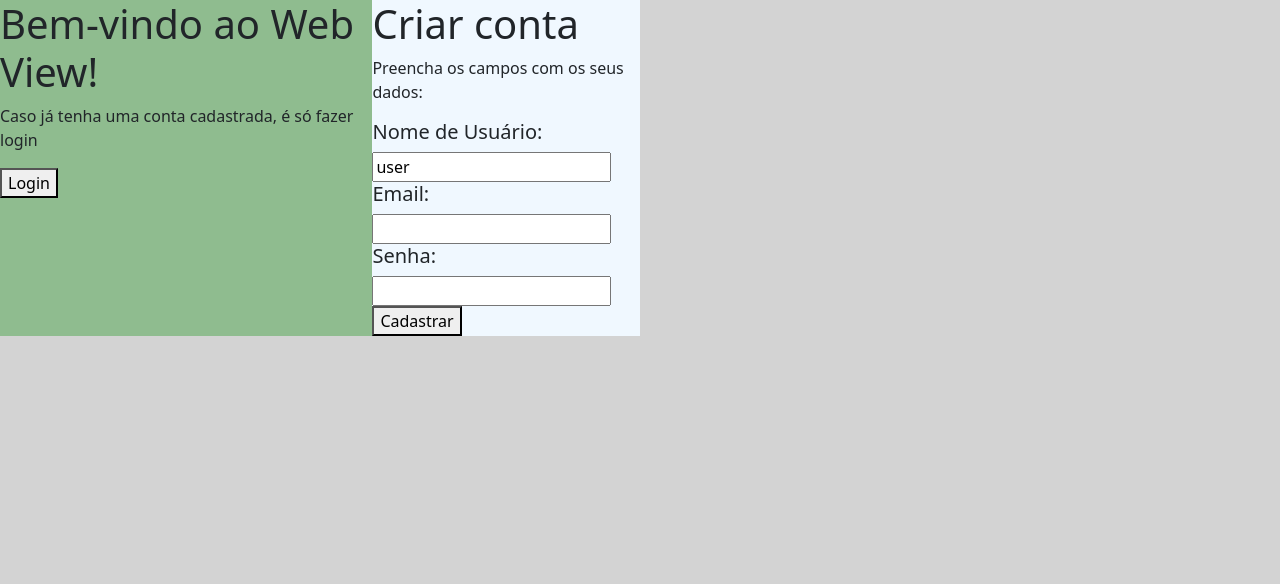
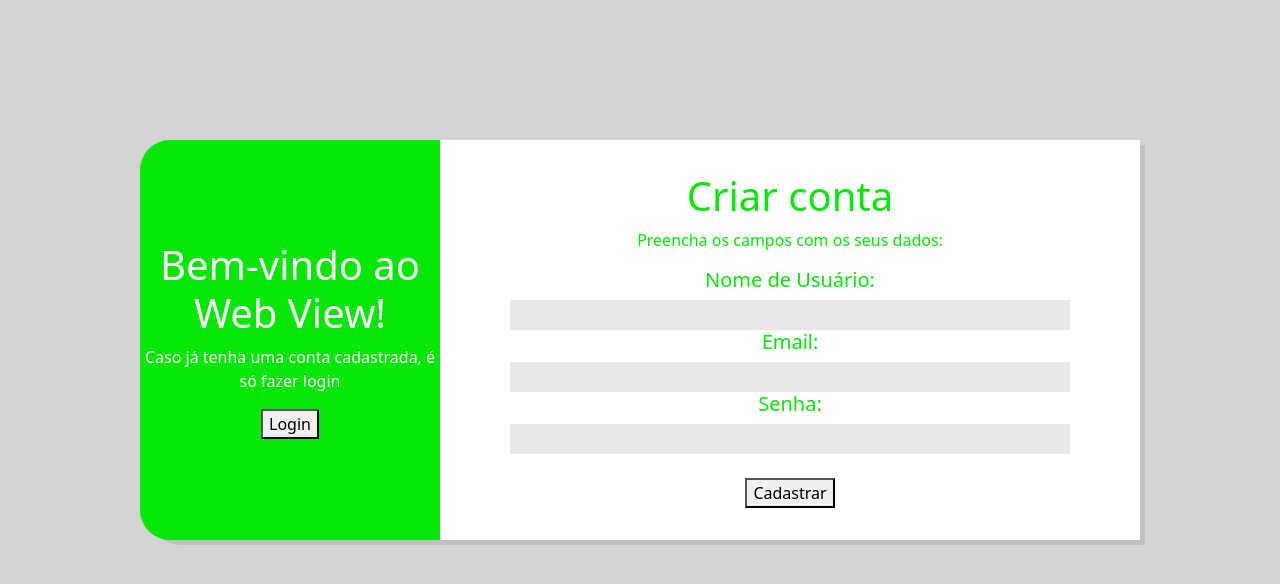
Before and after one commit to Figurantye/Web-View, a website: page View/registro.html in a window 1280 px wide. Drawn offline with nearby package versions, Linux system fonts and the light colour scheme.

Commit message:
adicionando coisas

```diff
--- a/Controller/UsuarioController.js
+++ b/Controller/UsuarioController.js
@@ -1,5 +1,4 @@
 import { UsuarioModel } from "../Model/UsuarioModel";
-
 const { RegistrarUsuario } = require("../DAL/RegistrarUsuario");
 
 export function inserirRegistroController(username, email, senha) {
--- a/DAL/RegistrarUsuario.js
+++ b/DAL/RegistrarUsuario.js
@@ -1,10 +1,9 @@
 const mysql = require('mysql');
-const { UsuarioModel } = require('../Model/UsuarioModel');
 
 const connection = mysql.createConnection({
     host: '127.0.0.1',
     user: 'root',
-    password: 'usuarios',
+    password: '',
     database: 'usuarios'
 })
 
--- a/View/registro.html
+++ b/View/registro.html
@@ -3,13 +3,12 @@
 <head>
     <meta charset="UTF-8">
     <meta name="viewport" content="width=device-width, initial-scale=1.0">
-    <link href="https://cdn.jsdelivr.net/npm/bootstrap@5.3.3/dist/css/bootstrap.min.css" rel="stylesheet"
-    integrity="sha384-QWTKZyjpPEjISv5WaRU9OFeRpok6YctnYmDr5pNlyT2bRjXh0JMhjY6hW+ALEwIH" crossorigin="anonymous" />
-    <link rel="stylesheet" href="../style.css">
+    <link href="https://cdn.jsdelivr.net/npm/bootstrap@5.3.3/dist/css/bootstrap.min.css" rel="stylesheet" integrity="sha384-QWTKZyjpPEjISv5WaRU9OFeRpok6YctnYmDr5pNlyT2bRjXh0JMhjY6hW+ALEwIH" crossorigin="anonymous" />
+    <link rel="stylesheet" href="style.css">
     <title>Document</title>
 </head>
 <body>
-    <div class="god">
+    <div class="god justify-content-center align-items-center">
         <div class="textinho">
             <h1>Bem-vindo ao Web View!</h1>
             <p>Caso já tenha uma conta cadastrada, é só fazer login</p>
@@ -19,16 +18,14 @@
             <h1>Criar conta</h1>
             <p>Preencha os campos com os seus dados:</p>
             <div class="dados">
-                <h5>Nome de Usuário: </h5><input type="text" id="user" value="user">
-                <h5>Email: </h5><input type="text" id="email">
-                <h5>Senha: </h5><input type="text" id="senha">
+                <h5>Nome de Usuário: </h5><input type="text" class="dado" id="user" pattern="[A-Za-z]" title="somente letras minusculas">
+                <h5>Email: </h5><input type="text" id="email" class="dado">
+                <h5>Senha: </h5><input type="text" id="senha" class="dado"><br><br>
                 <button id="btnCadastrar">Cadastrar</button>
             </div>
         </div>
     </div>
     <script src="../script.js"></script>
-    <script src="https://cdn.jsdelivr.net/npm/bootstrap@5.3.3/dist/js/bootstrap.bundle.min.js"
-    integrity="sha384-YvpcrYf0tY3lHB60NNkmXc5s9fDVZLESaAA55NDzOxhy9GkcIdslK1eN7N6jIeHz"
-    crossorigin="anonymous"></script>
+    <script src="https://cdn.jsdelivr.net/npm/bootstrap@5.3.3/dist/js/bootstrap.bundle.min.js" integrity="sha384-YvpcrYf0tY3lHB60NNkmXc5s9fDVZLESaAA55NDzOxhy9GkcIdslK1eN7N6jIeHz" crossorigin="anonymous"></script>
 </body>
 </html>
--- a/View/style.css
+++ b/View/style.css
@@ -4,14 +4,35 @@ body{
 
 .god{
     display: flex;
-    justify-content: center;
-    width: 50%;
+    height: 85vh;
 }
 
 .textinho{
-    background-color: darkseagreen;
+    background-color: rgb(7, 231, 7);
+    border-top-left-radius: 30px;
+    border-bottom-left-radius: 30px;
+    color: white;
+    width: 300px;
+    height: 400px;
+    text-align: center;
+    align-content: center;
+    box-shadow: 10px 5px silver;
 }
 
 .cadastro{
-    background-color: aliceblue;
+    background-color: white;
+    color: rgb(7, 231, 7);
+    width: 700px;
+    height: 400px;
+    text-align: center;
+    align-content: center;
+    box-shadow: 5px 5px silver;
 }
+
+
+.dado{
+    width: 80%;
+    background-color: rgb(232, 232, 232);
+    border: none;
+    height: 30px;
+}
```
Also changed, not shown: DAL/validarLogin.js (added, +24 -0 lines), Model/UsuarioModel.js (+3 -4 lines), View/registro.js (added, +7 -0 lines).
